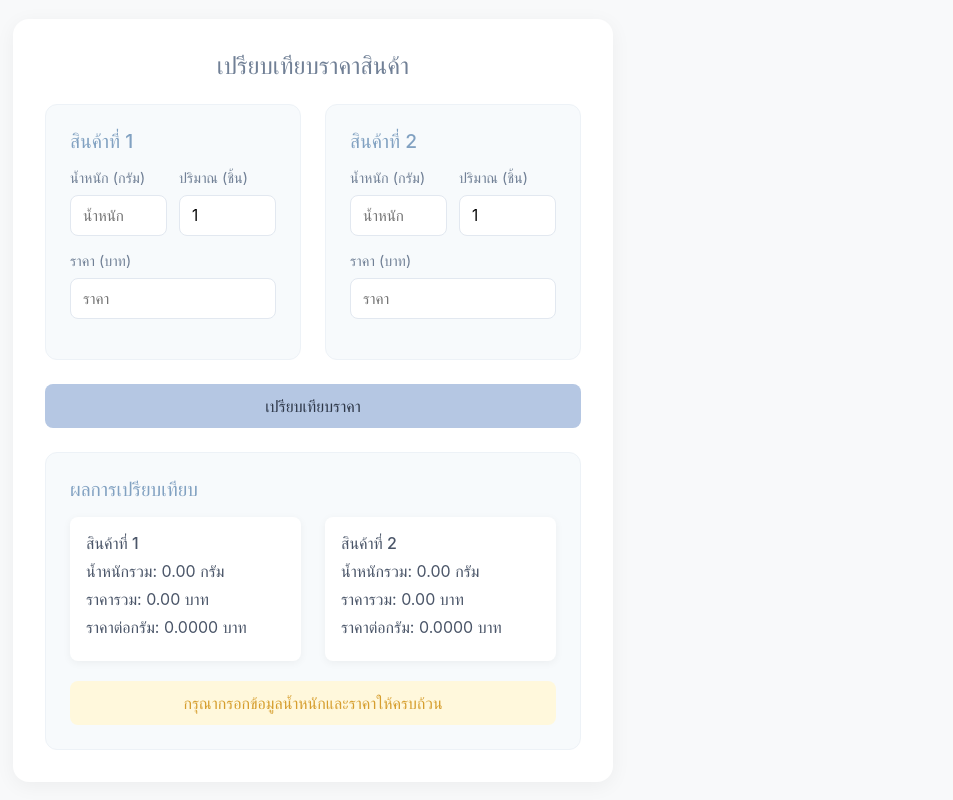
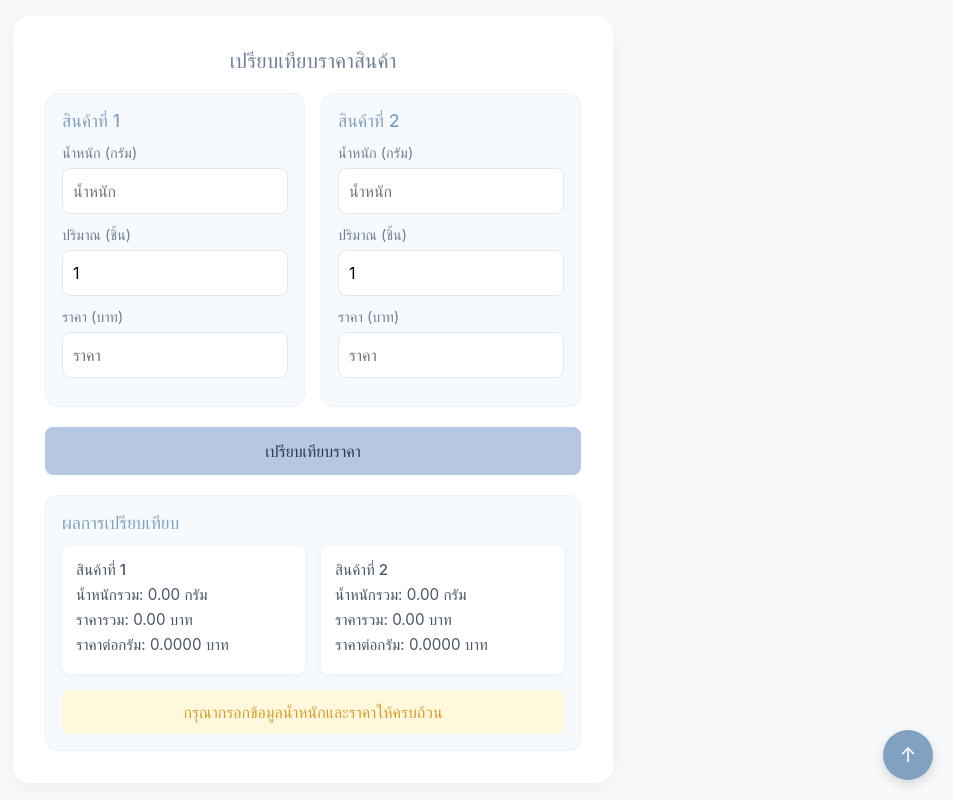
Before and after one commit to pskorn2/price-compare, a plain HTML site: page index.html in a window 1280 px wide. Both pictures are taken after a click on the button "เปรียบเทียบราคา". Shown: the whole page, without its empty margins (327-1280 px from the left). Drawn offline with Linux system fonts and the light colour scheme.

Commit message:
Update index.html

```diff
--- a/index.html
+++ b/index.html
@@ -17,9 +17,6 @@
       background-color: #f8f9fa;
       color: #4a5568;
       padding: 16px;
-      display: flex;
-      justify-content: center;
-      align-items: center;
       min-height: 100vh;
     }
 
@@ -29,45 +26,46 @@
       background-color: #fff;
       border-radius: 16px;
       box-shadow: 0 4px 20px rgba(0, 0, 0, 0.05);
-      padding: 32px;
+      padding: 24px 16px;
+      margin: 0 auto;
     }
 
     h1 {
       color: #718096;
-      font-size: 1.5rem;
+      font-size: 1.3rem;
       text-align: center;
-      margin-bottom: 24px;
+      margin-bottom: 20px;
       font-weight: 500;
     }
 
     .comparison-form {
       display: flex;
       flex-direction: column;
-      gap: 24px;
-      margin-bottom: 24px;
+      gap: 16px;
+      margin-bottom: 20px;
     }
 
     .item-card {
       background-color: #f7fafc;
       border-radius: 12px;
-      padding: 24px;
+      padding: 16px;
       border: 1px solid #edf2f7;
     }
 
     .item-card h2 {
       color: #81a1c1;
-      font-size: 1.2rem;
-      margin-bottom: 16px;
+      font-size: 1.1rem;
+      margin-bottom: 12px;
       font-weight: 500;
     }
 
     .form-group {
-      margin-bottom: 16px;
+      margin-bottom: 12px;
     }
 
     .form-row {
       display: flex;
-      gap: 12px;
+      gap: 10px;
     }
 
     .form-row .form-group {
@@ -76,19 +74,20 @@
 
     label {
       display: block;
-      margin-bottom: 8px;
+      margin-bottom: 6px;
       color: #718096;
       font-size: 0.9rem;
     }
 
     input {
       width: 100%;
-      padding: 10px 12px;
+      padding: 12px 10px;
       border: 1px solid #e2e8f0;
       border-radius: 8px;
-      font-size: 0.95rem;
+      font-size: 1rem;
       background-color: #fff;
       transition: all 0.2s;
+      -webkit-appearance: none;
     }
 
     input:focus {
@@ -99,7 +98,7 @@
 
     button {
       width: 100%;
-      padding: 12px;
+      padding: 14px;
       background-color: #b5c7e3;
       color: #2d3748;
       border: none;
@@ -108,44 +107,48 @@
       cursor: pointer;
       transition: all 0.2s;
       font-weight: 500;
+      -webkit-appearance: none;
     }
 
-    button:hover {
+    button:hover, button:active {
       background-color: #a3bffa;
     }
 
     .results {
-      margin-top: 24px;
-      padding: 24px;
+      margin-top: 20px;
+      padding: 16px;
       border-radius: 12px;
       background-color: #f7fafc;
       display: none;
       border: 1px solid #edf2f7;
+      scroll-margin-top: 20px;
     }
 
     .results h2 {
       color: #81a1c1;
-      font-size: 1.2rem;
-      margin-bottom: 16px;
+      font-size: 1.1rem;
+      margin-bottom: 12px;
       font-weight: 500;
     }
 
     .result-card {
       display: flex;
-      gap: 24px;
-      margin-bottom: 20px;
+      flex-direction: column;
+      gap: 16px;
+      margin-bottom: 16px;
     }
 
     .result-item {
       flex: 1;
-      padding: 16px;
+      padding: 14px;
       background-color: #fff;
       border-radius: 8px;
       box-shadow: 0 2px 8px rgba(0, 0, 0, 0.05);
     }
 
     .result-item p {
-      margin-bottom: 8px;
+      margin-bottom: 6px;
+      font-size: 0.95rem;
     }
 
     .result-item p:first-child {
@@ -329,22 +332,12 @@
       100% { transform: scale(0); }
     }
 
-    @media (max-width: 640px) {
+    /* Responsive styles for mobile */
+    @media (min-width: 641px) {
       .container {
-        padding: 20px;
+        padding: 32px;
       }
 
-      .result-card {
-        flex-direction: column;
-        gap: 16px;
-      }
-
-      .form-row {
-        flex-direction: column;
-      }
-    }
-
-    @media (min-width: 641px) {
       .comparison-form {
         flex-direction: row;
       }
@@ -352,6 +345,35 @@
       .item-card {
         flex: 1;
       }
+
+      .result-card {
+        flex-direction: row;
+      }
+    }
+
+    /* Add floating button for recalculation when scrolled down */
+    .recalculate-btn {
+      position: fixed;
+      bottom: 20px;
+      right: 20px;
+      width: 50px;
+      height: 50px;
+      border-radius: 50%;
+      background-color: #81a1c1;
+      color: white;
+      display: flex;
+      justify-content: center;
+      align-items: center;
+      box-shadow: 0 4px 12px rgba(0, 0, 0, 0.15);
+      cursor: pointer;
+      z-index: 10;
+      display: none;
+      font-size: 20px;
+      transition: transform 0.2s;
+    }
+
+    .recalculate-btn:active {
+      transform: scale(0.95);
     }
   </style>
 </head>
@@ -371,37 +393,33 @@
     <div class="comparison-form">
       <div class="item-card">
         <h2>สินค้าที่ 1</h2>
-        <div class="form-row">
         <div class="form-group">
           <label for="weight1">น้ำหนัก (กรัม)</label>
-            <input type="number" id="weight1" placeholder="น้ำหนัก" min="0" step="0.01">
+          <input type="number" id="weight1" placeholder="น้ำหนัก" min="0" step="0.01" inputmode="decimal">
         </div>
         <div class="form-group">
           <label for="quantity1">ปริมาณ (ชิ้น)</label>
-            <input type="number" id="quantity1" placeholder="ปริมาณ" value="1" min="1" step="1">
-          </div>
+          <input type="number" id="quantity1" placeholder="ปริมาณ" value="1" min="1" step="1" inputmode="numeric">
         </div>
         <div class="form-group">
           <label for="price1">ราคา (บาท)</label>
-          <input type="number" id="price1" placeholder="ราคา" min="0" step="0.01">
+          <input type="number" id="price1" placeholder="ราคา" min="0" step="0.01" inputmode="decimal">
         </div>
       </div>
 
       <div class="item-card">
         <h2>สินค้าที่ 2</h2>
-        <div class="form-row">
         <div class="form-group">
           <label for="weight2">น้ำหนัก (กรัม)</label>
-            <input type="number" id="weight2" placeholder="น้ำหนัก" min="0" step="0.01">
+          <input type="number" id="weight2" placeholder="น้ำหนัก" min="0" step="0.01" inputmode="decimal">
         </div>
         <div class="form-group">
           <label for="quantity2">ปริมาณ (ชิ้น)</label>
-            <input type="number" id="quantity2" placeholder="ปริมาณ" value="1" min="1" step="1">
-          </div>
+          <input type="number" id="quantity2" placeholder="ปริมาณ" value="1" min="1" step="1" inputmode="numeric">
         </div>
         <div class="form-group">
           <label for="price2">ราคา (บาท)</label>
-          <input type="number" id="price2" placeholder="ราคา" min="0" step="0.01">
+          <input type="number" id="price2" placeholder="ราคา" min="0" step="0.01" inputmode="decimal">
         </div>
       </div>
     </div>
@@ -423,6 +441,8 @@
       </div>
     </div>
   </div>
+
+  <div class="recalculate-btn" id="recalculate-btn" onclick="scrollToTop()">↑</div>
 
   <script>
     function showLoader() {
@@ -531,11 +551,21 @@
         document.getElementById('winner-result').innerHTML = winnerHTML;
 
         // Show results
-        document.getElementById('results').style.display = 'block';
+        const resultsElement = document.getElementById('results');
+        resultsElement.style.display = 'block';
 
         // Hide loader
         hideLoader();
-      }, 800); // Loading time in milliseconds
+
+        // Scroll to results after a small delay
+        setTimeout(() => {
+          resultsElement.scrollIntoView({ behavior: 'smooth', block: 'start' });
+
+          // Show the recalculate button after scrolling down
+          document.getElementById('recalculate-btn').style.display = 'flex';
+        }, 300);
+
+      }, 600); // Loading time in milliseconds
     }
 
     // Function to animate progress value
@@ -557,6 +587,27 @@
 
       window.requestAnimationFrame(step);
     }
+
+    // Function to scroll back to the top
+    function scrollToTop() {
+      window.scrollTo({ top: 0, behavior: 'smooth' });
+      document.getElementById('recalculate-btn').style.display = 'none';
+    }
+
+    // Listen for scroll to show/hide the recalculate button
+    window.addEventListener('scroll', function() {
+      const resultsElement = document.getElementById('results');
+      if (resultsElement.style.display === 'block') {
+        const rect = resultsElement.getBoundingClientRect();
+        const recalculateBtn = document.getElementById('recalculate-btn');
+
+        if (rect.top < 0) {
+          recalculateBtn.style.display = 'flex';
+        } else {
+          recalculateBtn.style.display = 'none';
+        }
+      }
+    });
   </script>
 </body>
 </html>
```
Lines whose indentation alone changed are shown as unchanged.
